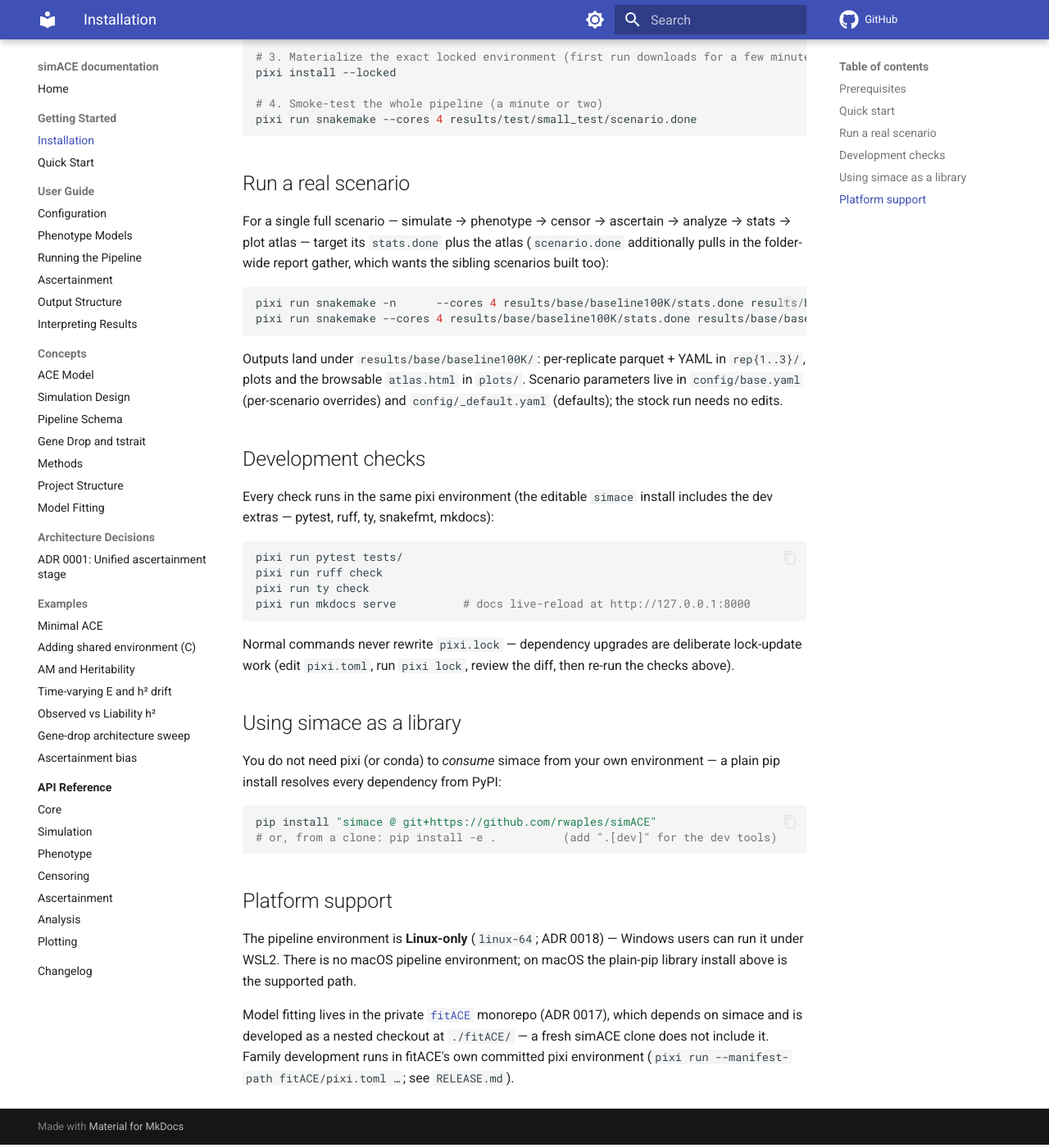
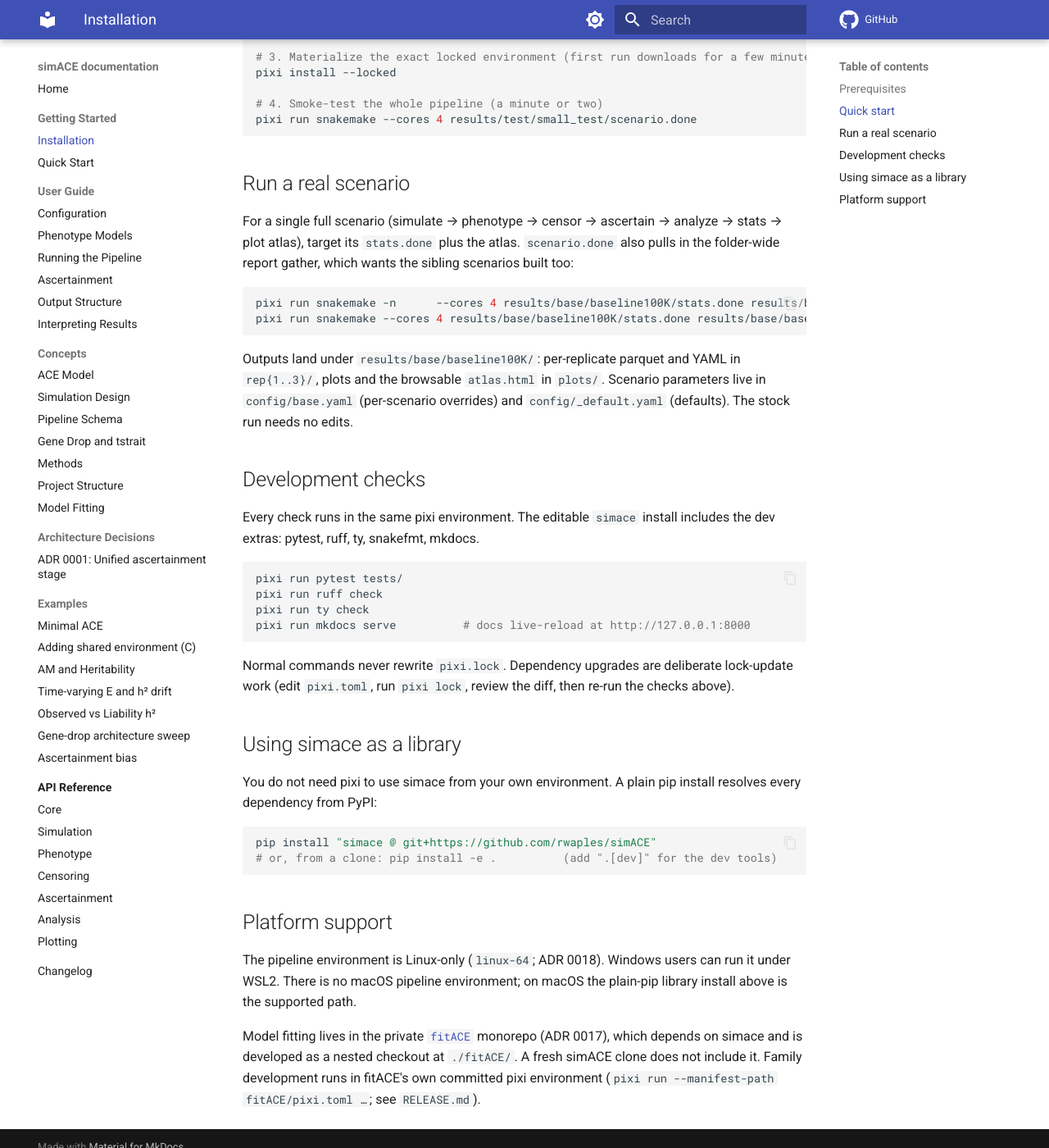
Before and after one commit to rwaples/simACE, an MkDocs documentation site: the page built from docs/getting-started/installation.md, in a window 1280 px wide and 1400 px high, scrolled down 600 px. Shown: the whole window at 82% size. Built offline with MkDocs 1.6.1 and Material for MkDocs 9.7.7, drawn with Linux system fonts in a browser that asks for light colours; comment, search, counter and statistics services are not loaded; some of the changed text lies outside the part shown.

Commit message:
Tidy the getting-started prose
Replace em dashes and double-hyphen dashes with sentences or colons,
move the quickstart title and link texts to sentence case, and split
the run-a-real-scenario paragraph into shorter sentences.

````diff
--- a/docs/getting-started/installation.md
+++ b/docs/getting-started/installation.md
@@ -31,25 +31,25 @@
 
 ## Run a real scenario
 
-For a single full scenario — simulate → phenotype → censor → ascertain →
-analyze → stats → plot atlas — target its `stats.done` plus the atlas
-(`scenario.done` additionally pulls in the folder-wide report gather, which
-wants the sibling scenarios built too):
+For a single full scenario (simulate → phenotype → censor → ascertain →
+analyze → stats → plot atlas), target its `stats.done` plus the atlas.
+`scenario.done` also pulls in the folder-wide report gather, which
+wants the sibling scenarios built too:
 
 ```bash
 pixi run snakemake -n      --cores 4 results/base/baseline100K/stats.done results/base/baseline100K/plots/atlas.html
 pixi run snakemake --cores 4 results/base/baseline100K/stats.done results/base/baseline100K/plots/atlas.html
 ```
 
-Outputs land under `results/base/baseline100K/`: per-replicate parquet + YAML
+Outputs land under `results/base/baseline100K/`: per-replicate parquet and YAML
 in `rep{1..3}/`, plots and the browsable `atlas.html` in `plots/`. Scenario
 parameters live in `config/base.yaml` (per-scenario overrides) and
-`config/_default.yaml` (defaults); the stock run needs no edits.
+`config/_default.yaml` (defaults). The stock run needs no edits.
 
 ## Development checks
 
-Every check runs in the same pixi environment (the editable `simace` install
-includes the dev extras — pytest, ruff, ty, snakefmt, mkdocs):
+Every check runs in the same pixi environment. The editable `simace` install
+includes the dev extras: pytest, ruff, ty, snakefmt, mkdocs.
 
 ```bash
 pixi run pytest tests/
@@ -58,14 +58,14 @@
 pixi run mkdocs serve          # docs live-reload at http://127.0.0.1:8000
 ```
 
-Normal commands never rewrite `pixi.lock` — dependency upgrades are deliberate
+Normal commands never rewrite `pixi.lock`. Dependency upgrades are deliberate
 lock-update work (edit `pixi.toml`, run `pixi lock`, review the diff, then
 re-run the checks above).
 
 ## Using simace as a library
 
-You do not need pixi (or conda) to *consume* simace from your own
-environment — a plain pip install resolves every dependency from PyPI:
+You do not need pixi to use simace from your own environment. A plain pip
+install resolves every dependency from PyPI:
 
 ```bash
 pip install "simace @ git+https://github.com/rwaples/simACE"
@@ -74,12 +74,12 @@
 
 ## Platform support
 
-The pipeline environment is **Linux-only** (`linux-64`; ADR 0018) — Windows
+The pipeline environment is Linux-only (`linux-64`; ADR 0018). Windows
 users can run it under WSL2. There is no macOS pipeline environment; on macOS
 the plain-pip library install above is the supported path.
 
 Model fitting lives in the private [`fitACE`](https://github.com/rwaples/fitACE)
 monorepo (ADR 0017), which depends on simace and is developed as a nested
-checkout at `./fitACE/` — a fresh simACE clone does not include it. Family
+checkout at `./fitACE/`. A fresh simACE clone does not include it. Family
 development runs in fitACE's own committed pixi environment
 (`pixi run --manifest-path fitACE/pixi.toml …`; see `RELEASE.md`).
````
Also changed, not shown: other parts of docs/getting-started/installation.md (+5 -5 lines), docs/getting-started/quickstart.md (+6 -6 lines).
